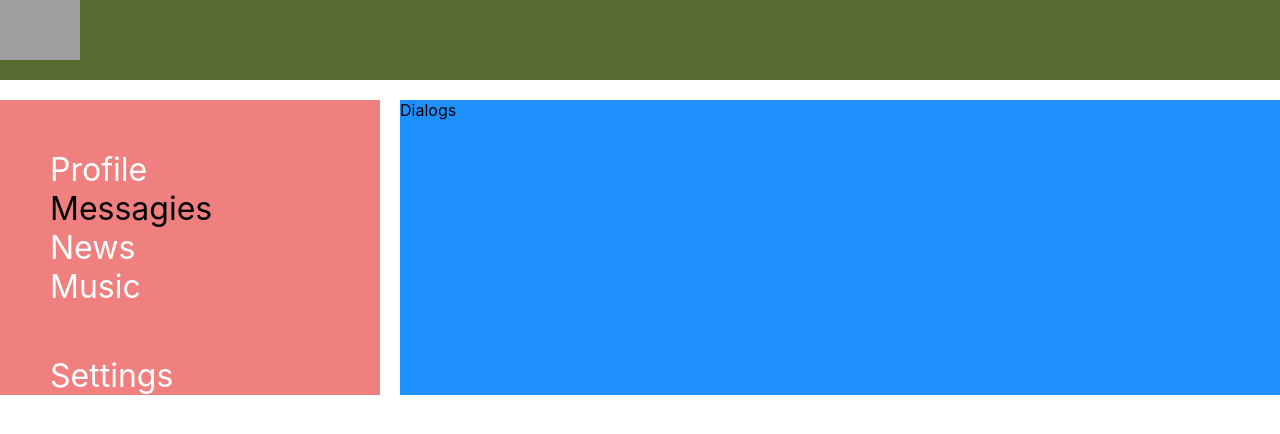
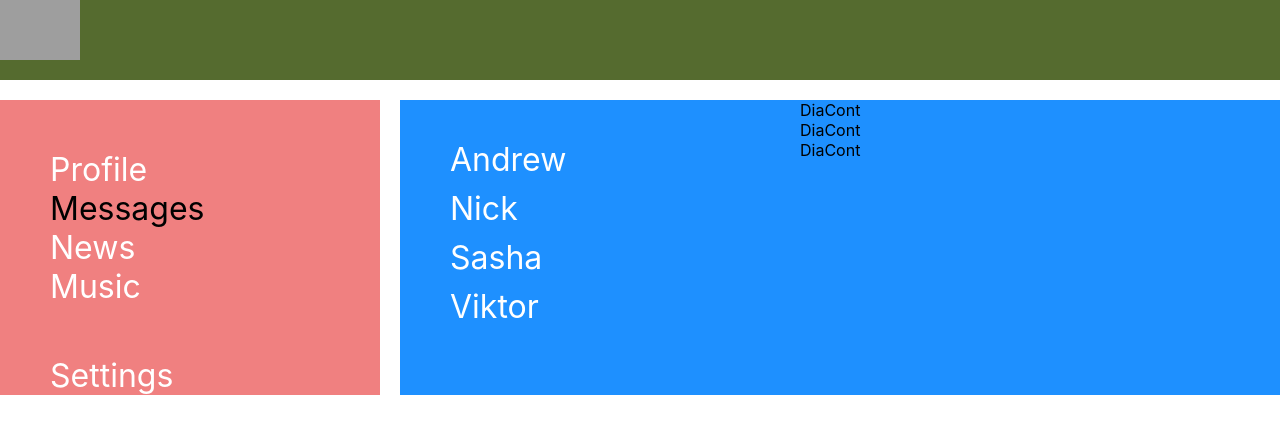
Before and after one commit to Mpak92/Tasks, a React (Create React App) app in the folder React/react01/: page /dialogs in a window 1280 px wide. Shown: the top 434 px of the page. Built offline with nearby package versions, Linux system fonts and the light colour scheme; grey boxes are pictures that could not be loaded.

Commit message:
add Dialogs components

```diff
--- a/React/react01/src/App.js
+++ b/React/react01/src/App.js
@@ -16,11 +16,11 @@ const App = () => {
         <Navbar />
         <div className='app-wrapper-content'>
           <Routes>
-            <Route path='/profile' element={<Profile />} />
-            <Route path='/dialogs' element={<Dialogs />} />
-            <Route path='/news' element={<News />} />
-            <Route path='/music' element={<Music />} />
-            <Route path='/settings' element={<Settings />} />
+            <Route path='/profile/*' element={<Profile />} />
+            <Route path='/dialogs/*' element={<Dialogs />} />
+            <Route path='/news/*' element={<News />} />
+            <Route path='/music/*' element={<Music />} />
+            <Route path='/settings/*' element={<Settings />} />
           </Routes>
         </div>
       </div>
--- a/React/react01/src/components/Dialogs/Dialogs.jsx
+++ b/React/react01/src/components/Dialogs/Dialogs.jsx
@@ -1,9 +1,12 @@
+import DiaCont from './DialogsContent/DiaCont';
+import DialogsName from './DialogsName/DialogsName';
 import dialog from './Dialogs.module.css';
 
 const Dialogs = (props) => {
     return (
-        <div>
-            Dialogs
+        <div className={dialog.dialogs}>
+            <DialogsName />
+            <DiaCont />
         </div>
     );
 }
--- a/React/react01/src/components/Dialogs/Dialogs.module.css
+++ b/React/react01/src/components/Dialogs/Dialogs.module.css
@@ -0,0 +1,4 @@
+.dialogs {
+    display: grid;
+    grid-template-columns: 1fr 4fr;
+}
--- /dev/null
+++ b/React/react01/src/components/Dialogs/DialogsContent/DiaCont.jsx
@@ -0,0 +1,13 @@
+import cont from './DiaCont.module.css';
+
+const DiaCont = (props) => {
+    return (
+        <div className={cont.messages}>
+            <div className={cont.message}>DiaCont</div>
+            <div className={cont.message}>DiaCont</div>
+            <div className={cont.message}>DiaCont</div>
+        </div>
+    );
+}
+
+export default DiaCont;
--- /dev/null
+++ b/React/react01/src/components/Dialogs/DialogsContent/DiaCont.module.css
@@ -0,0 +1,7 @@
+.messages {
+
+}
+
+.message {
+
+}
--- /dev/null
+++ b/React/react01/src/components/Dialogs/DialogsName/DialogsName.jsx
@@ -0,0 +1,23 @@
+import { NavLink } from 'react-router-dom';
+import name from './DialogsName.module.css';
+
+const DialogsName = (props) => {
+    return (
+        <div className={name.dialogsItems}>
+            <div className={name.item}>
+                <NavLink to='/dialogs/1' className={navData => navData.isActive ? name.active : name.item}>Andrew</NavLink>
+            </div>
+            <div className={name.item}>
+                <NavLink to='/dialogs/2' className={navData => navData.isActive ? name.active : name.item}>Nick</NavLink>
+            </div>
+            <div className={name.item}>
+                <NavLink to='/dialogs/3' className={navData => navData.isActive ? name.active : name.item}>Sasha</NavLink>
+            </div>
+            <div className={name.item}>
+                <NavLink to='/dialogs/4' className={navData => navData.isActive ? name.active : name.item}>Viktor</NavLink>
+            </div>
+        </div>
+    );
+}
+
+export default DialogsName;
--- /dev/null
+++ b/React/react01/src/components/Dialogs/DialogsName/DialogsName.module.css
@@ -0,0 +1,18 @@
+.dialogsItems {
+    margin-top: 30px;
+    margin-left: 50px;
+}
+
+.item a.active {
+    color: black;
+}
+
+.item {
+    margin-top: 10px;
+}
+
+.item a {
+    color: white;
+    text-decoration: none;
+    font-size: 32px;
+}
--- a/React/react01/src/components/Navbar/Navbar.jsx
+++ b/React/react01/src/components/Navbar/Navbar.jsx
@@ -8,7 +8,7 @@ const Navbar = () => {
         <NavLink to='/profile' className={navData => navData.isActive ? nav.active : nav.item}>Profile</NavLink>
       </div>
       <div className={nav.item}>
-        <NavLink to='/dialogs' className={navData => navData.isActive ? nav.active : nav.item}>Messagies</NavLink>
+        <NavLink to='/dialogs' className={navData => navData.isActive ? nav.active : nav.item}>Messages</NavLink>
       </div>
       <div className={nav.item}>
         <NavLink to='/news' className={navData => navData.isActive ? nav.active : nav.item}>News</NavLink>
@@ -16,7 +16,7 @@ const Navbar = () => {
       <div className={nav.item}>
         <NavLink to='/music' className={navData => navData.isActive ? nav.active : nav.item}>Music</NavLink>
       </div>
-      <div className={`${nav.item} ${nav.set}`}>
+      <div className={nav.item + ' ' + nav.set}>
         <NavLink to='/settings' className={navData => navData.isActive ? nav.active : nav.item}>Settings</NavLink>
       </div>
     </nav >
```
